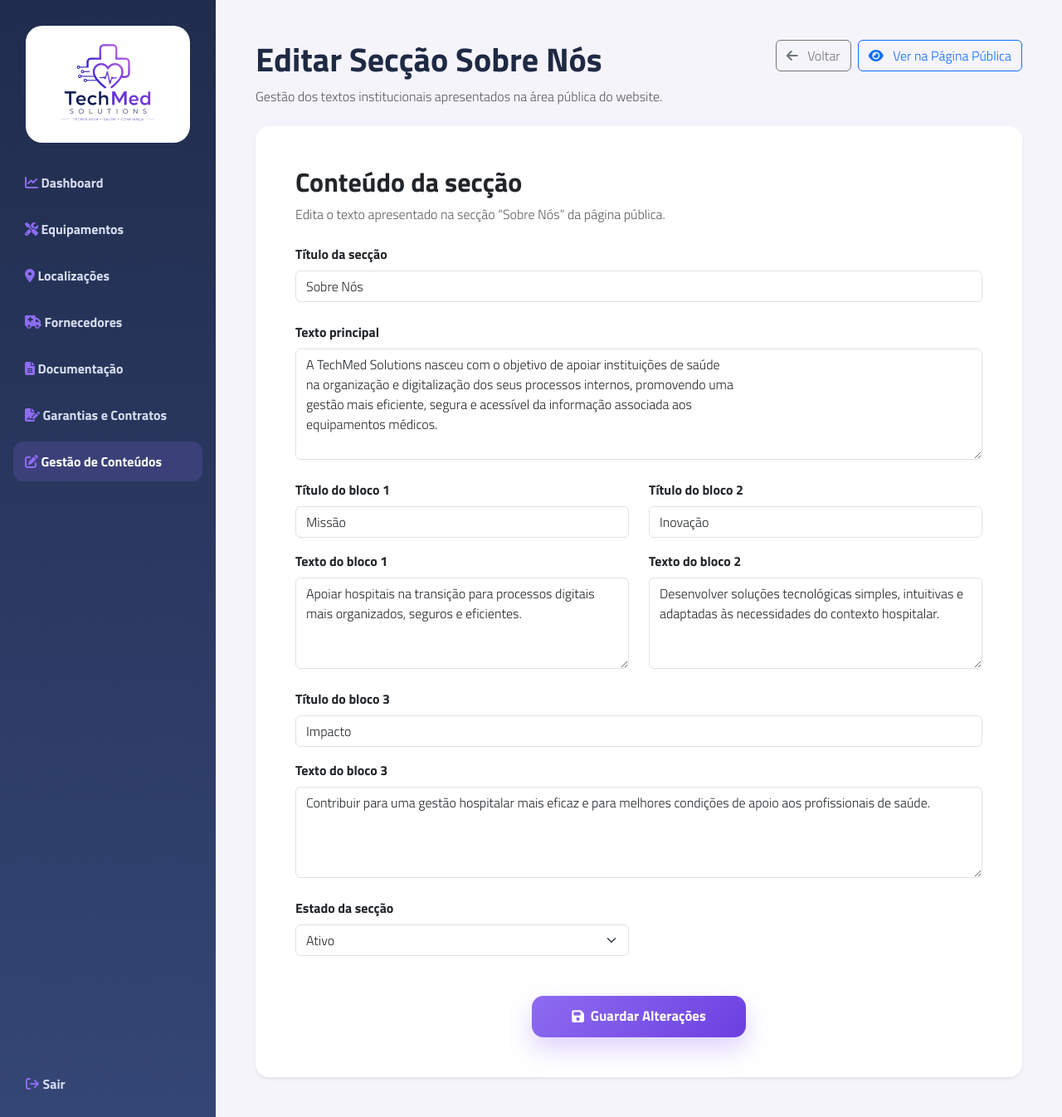
After one commit to mariamiguel1607/projeto_sibdas, a PHP site: page /private/views/gestao_conteudos/gestao_conteudos_sobre.html in a window 1280 px wide. The commit adds this page. Shown: the whole page at 83% size. Run offline with PHP 8.4, Linux system fonts and the light colour scheme.

Commit message:
Criação da gestao de conteudos sobre nós

```diff
--- a/assets/js/1241375.js
+++ b/assets/js/1241375.js
@@ -362,6 +362,250 @@ document.addEventListener("DOMContentLoaded", function () {
 });
 
 // =======================================================
+// GESTÃO DA SECÇÃO SOBRE NÓS - SIMULAÇÃO FRONTEND
+// Esta parte permite editar a secção "Sobre Nós" da página pública
+// através da área privada, usando localStorage.
+// Mais tarde, esta lógica será substituída pela base de dados.
+// =======================================================
+
+
+// -------------------------------------------------------
+// 1. Conteúdo inicial da secção Sobre Nós
+// -------------------------------------------------------
+
+const sobreInicial = {
+    titulo: "Sobre Nós",
+
+    texto: `A TechMed Solutions nasceu com o objetivo de apoiar instituições de saúde
+na organização e digitalização dos seus processos internos, promovendo uma
+gestão mais eficiente, segura e acessível da informação associada aos
+equipamentos médicos.
+
+Através de uma plataforma simples e intuitiva, procuramos reduzir a
+dependência de registos manuais, facilitar o trabalho dos profissionais
+responsáveis pela gestão hospitalar e contribuir para uma maior qualidade
+e segurança nos serviços de saúde.`,
+
+    bloco1Titulo: "Missão",
+    bloco1Texto: "Apoiar hospitais na transição para processos digitais mais organizados, seguros e eficientes.",
+
+    bloco2Titulo: "Inovação",
+    bloco2Texto: "Desenvolver soluções tecnológicas simples, intuitivas e adaptadas às necessidades do contexto hospitalar.",
+
+    bloco3Titulo: "Impacto",
+    bloco3Texto: "Contribuir para uma gestão hospitalar mais eficaz e para melhores condições de apoio aos profissionais de saúde.",
+
+    estado: "Ativo"
+};
+
+
+// -------------------------------------------------------
+// 2. Criar conteúdo inicial no localStorage
+// -------------------------------------------------------
+
+if (!localStorage.getItem("sobrePublico")) {
+    localStorage.setItem("sobrePublico", JSON.stringify(sobreInicial));
+}
+
+
+// -------------------------------------------------------
+// 3. Obter e guardar conteúdo Sobre Nós
+// -------------------------------------------------------
+
+function obterSobre() {
+    return JSON.parse(localStorage.getItem("sobrePublico")) || sobreInicial;
+}
+
+function guardarSobre(sobre) {
+    localStorage.setItem("sobrePublico", JSON.stringify(sobre));
+}
+
+
+// -------------------------------------------------------
+// 4. Mostrar Sobre Nós na página pública
+// -------------------------------------------------------
+
+function mostrarSobrePublico() {
+    const secaoSobre = document.getElementById("sobre");
+
+    const titulo = document.getElementById("sobrePublicoTitulo");
+    const texto = document.getElementById("sobrePublicoTexto");
+
+    const bloco1Titulo = document.getElementById("sobrePublicoBloco1Titulo");
+    const bloco1Texto = document.getElementById("sobrePublicoBloco1Texto");
+
+    const bloco2Titulo = document.getElementById("sobrePublicoBloco2Titulo");
+    const bloco2Texto = document.getElementById("sobrePublicoBloco2Texto");
+
+    const bloco3Titulo = document.getElementById("sobrePublicoBloco3Titulo");
+    const bloco3Texto = document.getElementById("sobrePublicoBloco3Texto");
+
+    // Se estes elementos não existirem, significa que não estamos na página pública
+    if (
+        !secaoSobre ||
+        !titulo ||
+        !texto ||
+        !bloco1Titulo ||
+        !bloco1Texto ||
+        !bloco2Titulo ||
+        !bloco2Texto ||
+        !bloco3Titulo ||
+        !bloco3Texto
+    ) {
+        return;
+    }
+
+    const sobre = obterSobre();
+
+    // Se estiver inativo, esconde a secção completa
+    if (sobre.estado === "Inativo") {
+        secaoSobre.style.display = "none";
+        return;
+    }
+
+    secaoSobre.style.display = "";
+
+    titulo.innerText = sobre.titulo;
+    texto.innerHTML = sobre.texto
+    .trim()
+    .split(/\n\s*\n/)
+    .map(paragrafo => `<p>${paragrafo.replace(/\s+/g, " ")}</p>`)
+    .join("");
+
+    bloco1Titulo.innerText = sobre.bloco1Titulo;
+    bloco1Texto.innerText = sobre.bloco1Texto;
+
+    bloco2Titulo.innerText = sobre.bloco2Titulo;
+    bloco2Texto.innerText = sobre.bloco2Texto;
+
+    bloco3Titulo.innerText = sobre.bloco3Titulo;
+    bloco3Texto.innerText = sobre.bloco3Texto;
+}
+
+
+// -------------------------------------------------------
+// 5. Carregar dados na página privada
+// -------------------------------------------------------
+
+function carregarSobreGestao() {
+    const titulo = document.getElementById("sobreTitulo");
+    const texto = document.getElementById("sobreTexto");
+
+    const bloco1Titulo = document.getElementById("sobreBloco1Titulo");
+    const bloco1Texto = document.getElementById("sobreBloco1Texto");
+
+    const bloco2Titulo = document.getElementById("sobreBloco2Titulo");
+    const bloco2Texto = document.getElementById("sobreBloco2Texto");
+
+    const bloco3Titulo = document.getElementById("sobreBloco3Titulo");
+    const bloco3Texto = document.getElementById("sobreBloco3Texto");
+
+    const estado = document.getElementById("sobreEstado");
+
+    // Se estes elementos não existirem, significa que não estamos na página de gestão do Sobre Nós
+    if (
+        !titulo ||
+        !texto ||
+        !bloco1Titulo ||
+        !bloco1Texto ||
+        !bloco2Titulo ||
+        !bloco2Texto ||
+        !bloco3Titulo ||
+        !bloco3Texto ||
+        !estado
+    ) {
+        return;
+    }
+
+    const sobre = obterSobre();
+
+    titulo.value = sobre.titulo;
+    texto.value = sobre.texto;
+
+    bloco1Titulo.value = sobre.bloco1Titulo;
+    bloco1Texto.value = sobre.bloco1Texto;
+
+    bloco2Titulo.value = sobre.bloco2Titulo;
+    bloco2Texto.value = sobre.bloco2Texto;
+
+    bloco3Titulo.value = sobre.bloco3Titulo;
+    bloco3Texto.value = sobre.bloco3Texto;
+
+    estado.value = sobre.estado;
+}
+
+
+// -------------------------------------------------------
+// 6. Guardar alterações da página privada
+// -------------------------------------------------------
+
+function guardarAlteracoesSobre() {
+    const titulo = document.getElementById("sobreTitulo");
+    const texto = document.getElementById("sobreTexto");
+
+    const bloco1Titulo = document.getElementById("sobreBloco1Titulo");
+    const bloco1Texto = document.getElementById("sobreBloco1Texto");
+
+    const bloco2Titulo = document.getElementById("sobreBloco2Titulo");
+    const bloco2Texto = document.getElementById("sobreBloco2Texto");
+
+    const bloco3Titulo = document.getElementById("sobreBloco3Titulo");
+    const bloco3Texto = document.getElementById("sobreBloco3Texto");
+
+    const estado = document.getElementById("sobreEstado");
+
+    if (
+        !titulo ||
+        !texto ||
+        !bloco1Titulo ||
+        !bloco1Texto ||
+        !bloco2Titulo ||
+        !bloco2Texto ||
+        !bloco3Titulo ||
+        !bloco3Texto ||
+        !estado
+    ) {
+        return;
+    }
+
+    if (
+        titulo.value.trim() === "" ||
+        texto.value.trim() === "" ||
+        bloco1Titulo.value.trim() === "" ||
+        bloco1Texto.value.trim() === "" ||
+        bloco2Titulo.value.trim() === "" ||
+        bloco2Texto.value.trim() === "" ||
+        bloco3Titulo.value.trim() === "" ||
+        bloco3Texto.value.trim() === ""
+    ) {
+        alert("Preenche todos os campos antes de guardar.");
+        return;
+    }
+
+    const sobreAtualizado = {
+        titulo: titulo.value.trim(),
+        texto: texto.value.trim(),
+
+        bloco1Titulo: bloco1Titulo.value.trim(),
+        bloco1Texto: bloco1Texto.value.trim(),
+
+        bloco2Titulo: bloco2Titulo.value.trim(),
+        bloco2Texto: bloco2Texto.value.trim(),
+
+        bloco3Titulo: bloco3Titulo.value.trim(),
+        bloco3Texto: bloco3Texto.value.trim(),
+
+        estado: estado.value
+    };
+
+    guardarSobre(sobreAtualizado);
+
+    alert("Alterações guardadas com sucesso.");
+
+    mostrarSobrePublico();
+}
+
+// =======================================================
 // FILTROS DA TABELA DE EQUIPAMENTOS - ÁREA PRIVADA
 // Esta parte só funciona na página equipamentos.html
 // =======================================================
@@ -484,14 +728,22 @@ function atualizarCardsEquipamentos() {
 
 document.addEventListener("DOMContentLoaded", function () {
 
-    // Gestão de conteúdos públicos
+    // ===============================
+    // PÁGINA PÚBLICA
+    // ===============================
     mostrarServicosPublicos();
-    mostrarServicosGestao();
+    mostrarSobrePublico();
 
-    const botaoAdicionar = document.getElementById("btnAdicionarServico");
 
-    if (botaoAdicionar) {
-        botaoAdicionar.addEventListener("click", adicionarServico);
+    // ===============================
+    // GESTÃO DE SERVIÇOS
+    // ===============================
+    carregarServicosParaGestao();
+
+    const botaoAdicionarServico = document.getElementById("btnAdicionarServico");
+
+    if (botaoAdicionarServico) {
+        botaoAdicionarServico.addEventListener("click", adicionarCardServico);
     }
 
     const botaoGuardarServicos = document.getElementById("btnGuardarServicos");
@@ -500,14 +752,24 @@ document.addEventListener("DOMContentLoaded", function () {
         botaoGuardarServicos.addEventListener("click", guardarAlteracoesServicos);
     }
 
-    const botaoLimparServico = document.getElementById("btnLimparServico");
 
-    if (botaoLimparServico) {
-        botaoLimparServico.addEventListener("click", limparCamposNovoServico);
+    // ===============================
+    // GESTÃO DO SOBRE NÓS
+    // ===============================
+    carregarSobreGestao();
+
+    const botaoGuardarSobre = document.getElementById("btnGuardarSobre");
+
+    if (botaoGuardarSobre) {
+        botaoGuardarSobre.addEventListener("click", guardarAlteracoesSobre);
     }
 
-    // Equipamentos
+
+    // ===============================
+    // EQUIPAMENTOS
+    // ===============================
     iniciarFiltrosEquipamentos();
     iniciarArquivarEquipamentos();
     atualizarCardsEquipamentos();
+
 });
--- /dev/null
+++ b/private/views/gestao_conteudos/gestao_conteudos_sobre.html
@@ -0,0 +1,197 @@
+<!DOCTYPE html>
+<html lang="pt">
+
+<head>
+    <meta charset="UTF-8">
+    <meta name="viewport" content="width=device-width, initial-scale=1.0">
+    <title>Gestão de Conteudos| TechMed Solutions</title>
+
+    <!-- Favicon -->
+    <link rel="shortcut icon" href="../../../assets/images/imagem_logo1-semfundo.png" type="image/png">
+
+    <!-- Google Fonts -->
+    <link rel="preconnect" href="https://fonts.googleapis.com">
+    <link rel="preconnect" href="https://fonts.gstatic.com" crossorigin>
+    <link href="https://fonts.googleapis.com/css2?family=Titillium+Web:ital,wght@0,300;0,700;1,400&display=swap"
+        rel="stylesheet">
+
+    <!-- Bootstrap CSS -->
+    <link href="https://cdn.jsdelivr.net/npm/bootstrap@5.3.3/dist/css/bootstrap.min.css" rel="stylesheet">
+
+    <!-- Font Awesome -->
+    <link rel="stylesheet" href="../../../assets/fontawesome/all.min.css">
+
+    <!-- CSS -->
+    <link rel="stylesheet" href="../../../assets/css/1241375.css">
+</head>
+
+<body class="private-body">
+
+    <div class="private-layout">
+
+        <!-- SIDEBAR -->
+        <aside class="sidebar d-flex flex-column p-3">
+
+            <div class="sidebar-logo text-center mb-4">
+                <img src="../../../assets/images/imagem_logo1-semfundo.png" alt="Logo TechMed Solutions"
+                    class="img-fluid">
+            </div>
+
+            <nav class="sidebar-menu nav nav-pills flex-column gap-2">
+                <a href="../dashboard/dashboard.html" class="nav-link">
+                    <i class="fa-solid fa-chart-line"></i>
+                    Dashboard
+                </a>
+
+                <a href="equipamentos.html" class="nav-link">
+                    <i class="fa-solid fa-screwdriver-wrench"></i>
+                    Equipamentos
+                </a>
+
+                <a href="../localizacoes/localizacoes.html" class="nav-link">
+                    <i class="fa-solid fa-location-dot"></i>
+                    Localizações
+                </a>
+
+                <a href="../fornecedores/fornecedores.html" class="nav-link">
+                    <i class="fa-solid fa-truck-medical"></i>
+                    Fornecedores
+                </a>
+
+                <a href="../documentacao/documentacao.html" class="nav-link">
+                    <i class="fa-solid fa-file-lines"></i>
+                    Documentação
+                </a>
+
+                <a href="../garantias-contratos/garantias-contratos.html" class="nav-link">
+                    <i class="fa-solid fa-file-signature"></i>
+                    Garantias e Contratos
+                </a>
+
+                <a href="../gestao-conteudos/gestao-conteudos.html" class="nav-link active">
+                    <i class="fa-solid fa-pen-to-square"></i>
+                    Gestão de Conteúdos
+                </a>
+            </nav>
+
+            <div class="sidebar-footer mt-auto">
+                <a href="../../../public/index.html" class="nav-link">
+                    <i class="fa-solid fa-arrow-right-from-bracket"></i>
+                    Sair
+                </a>
+            </div>
+
+        </aside>
+        <!-- CONTEÚDO PRINCIPAL -->
+        <main class="flex-grow-1 p-4 p-lg-5">
+
+            <!-- Cabeçalho da página -->
+            <div class="d-flex justify-content-between align-items-start mb-4 flex-wrap gap-3">
+                <div>
+                    <h1 class="fw-bold mb-2">Editar Secção Sobre Nós</h1>
+                    <p class="text-muted mb-0">
+                        Gestão dos textos institucionais apresentados na área pública do website.
+                    </p>
+                </div>
+
+                <div class="d-flex gap-2">
+                    <a href="gestao_conteudos.html" class="btn btn-outline-secondary">
+                        <i class="fa-solid fa-arrow-left me-2"></i>
+                        Voltar
+                    </a>
+
+                    <a href="../../../public/index.html#sobre" class="btn btn-outline-primary">
+                        <i class="fa-solid fa-eye me-2"></i>
+                        Ver na Página Pública
+                    </a>
+                </div>
+            </div>
+
+            <!-- CARD DE EDIÇÃO -->
+            <section class="card border-0 shadow-sm rounded-4">
+                <div class="card-body p-4 p-lg-5">
+
+                    <div class="mb-4">
+                        <h2 class="fw-bold mb-2">Conteúdo da secção</h2>
+                        <p class="text-muted mb-0">
+                            Edita o texto apresentado na secção “Sobre Nós” da página pública.
+                        </p>
+                    </div>
+
+                    <div class="row g-4">
+
+                        <!-- Título -->
+                        <div class="col-12">
+                            <label class="form-label fw-semibold">Título da secção</label>
+                            <input type="text" class="form-control" id="sobreTitulo" placeholder="Ex.: Sobre Nós">
+                        </div>
+
+                        <!-- Texto principal -->
+                        <div class="col-12">
+                            <label class="form-label fw-semibold">Texto principal</label>
+                            <textarea class="form-control" id="sobreTexto" rows="5"
+                                placeholder="Escreve o texto principal da secção Sobre Nós."></textarea>
+                        </div>
+
+                        <!-- Bloco 1 -->
+                        <div class="col-md-6">
+                            <label class="form-label fw-semibold">Título do bloco 1</label>
+                            <input type="text" class="form-control mb-3" id="sobreBloco1Titulo"
+                                placeholder="Ex.: Missão">
+
+                            <label class="form-label fw-semibold">Texto do bloco 1</label>
+                            <textarea class="form-control" id="sobreBloco1Texto" rows="4"
+                                placeholder="Ex.: Apoiar instituições de saúde na gestão digital dos equipamentos médicos."></textarea>
+                        </div>
+
+                        <!-- Bloco 2 -->
+                        <div class="col-md-6">
+                            <label class="form-label fw-semibold">Título do bloco 2</label>
+                            <input type="text" class="form-control mb-3" id="sobreBloco2Titulo"
+                                placeholder="Ex.: Visão">
+
+                            <label class="form-label fw-semibold">Texto do bloco 2</label>
+                            <textarea class="form-control" id="sobreBloco2Texto" rows="4"
+                                placeholder="Ex.: Tornar a gestão hospitalar mais organizada, segura e eficiente."></textarea>
+                        </div>
+
+                        <!-- Bloco 3 -->
+                        <div class="col-12">
+                            <label class="form-label fw-semibold">Título do bloco 3</label>
+                            <input type="text" class="form-control mb-3" id="sobreBloco3Titulo"
+                                placeholder="Ex.: Valores">
+
+                            <label class="form-label fw-semibold">Texto do bloco 3</label>
+                            <textarea class="form-control" id="sobreBloco3Texto" rows="4"
+                                placeholder="Ex.: Segurança, organização, confiança, inovação e eficiência."></textarea>
+                        </div>
+
+                        <!-- Estado -->
+                        <div class="col-md-6">
+                            <label class="form-label fw-semibold">Estado da secção</label>
+                            <select class="form-select" id="sobreEstado">
+                                <option value="Ativo">Ativo</option>
+                                <option value="Inativo">Inativo</option>
+                            </select>
+                        </div>
+
+                    </div>
+
+                    <!-- Botão guardar -->
+                    <div class="d-flex justify-content-center mt-5">
+                        <button type="button" class="btn btn-primary-custom px-5" id="btnGuardarSobre">
+                            <i class="fa-solid fa-floppy-disk me-2"></i>
+                            Guardar Alterações
+                        </button>
+                    </div>
+
+                </div>
+            </section>
+
+        </main>
+    </div>
+    <script src="https://cdn.jsdelivr.net/npm/bootstrap@5.3.3/dist/js/bootstrap.bundle.min.js"></script>
+    <script src="../../../assets/js/1241375.js"></script>
+</body>
+
+</html>
```
Also changed, not shown: assets/css/1241375.css (+59 -14 lines), private/views/gestao_conteudos/gestao_conteudos.html (+8 -2 lines), public/index.html (+67 -39 lines).
